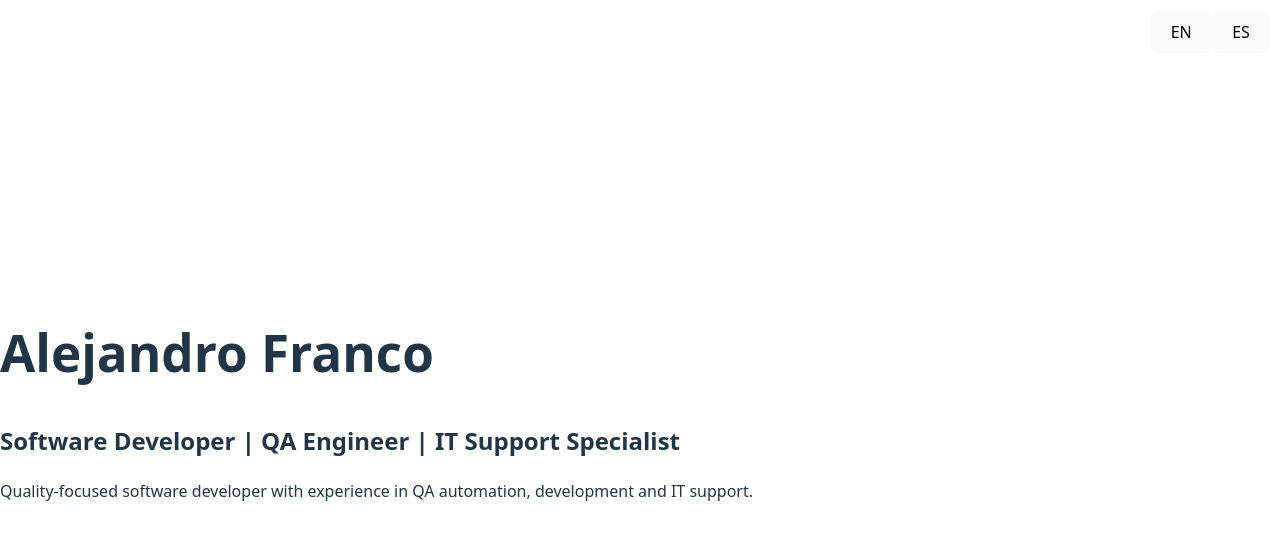
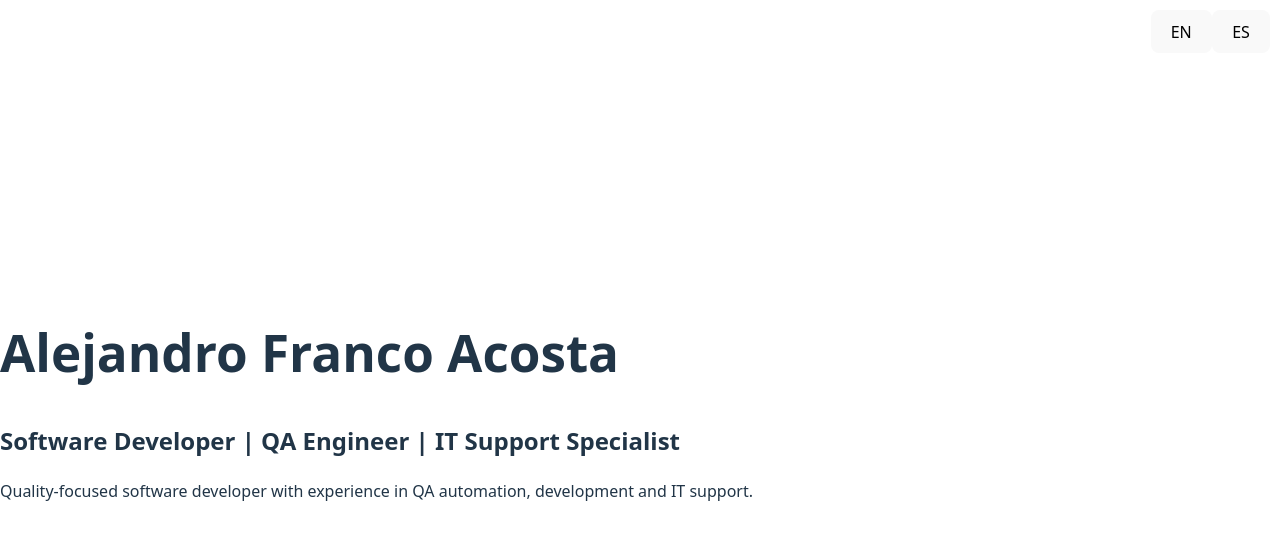
Before and after one commit to Alex-af-2024/portafolio-af, a React (Vite) app: page / in a window 1280 px wide. Shown: the top 540 px of the page. Built offline with nearby package versions, Linux system fonts and the light colour scheme.

Commit message:
Prueba de components, data e idioma dinamico

```diff
--- a/src/data/profile.en.js
+++ b/src/data/profile.en.js
@@ -1,5 +1,5 @@
 export default {
-  name: "Alejandro Franco",
+  name: "Alejandro Franco Acosta",
   headline: "Software Developer | QA Engineer | IT Support Specialist",
 
   heroText:
--- a/src/data/profile.es.js
+++ b/src/data/profile.es.js
@@ -1,5 +1,5 @@
 export default {
-  name: "Alejandro Franco",
+  name: "Alejandro Franco Acosta",
   headline: "Desarrollador de Software | QA Engineer | Soporte TI",
 
   heroText:
--- a/src/i18n/index.js
+++ b/src/i18n/index.js
@@ -2,6 +2,8 @@ import en from "../data/profile.en";
 import es from "../data/profile.es";
 
 export const languages = {
-  en,
+  en, // arajo de sintaxis. En realodad es en(línea 1):en (línea 5)
   es,
 };
+
+// en, es de 5 y 6 -> es un objeto contenedor del enlaze importa. Sirve para que sea más facil de invocar.
```
Also changed, not shown: src/App.jsx (+0 -46 lines), 1 other file (tests, documents, lock files or other folders).
